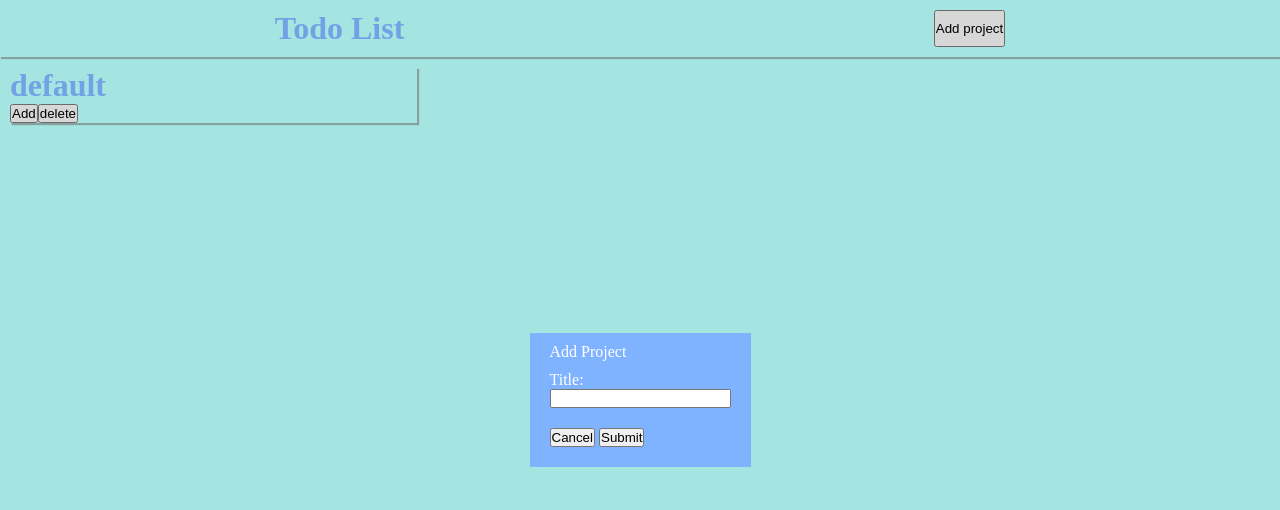
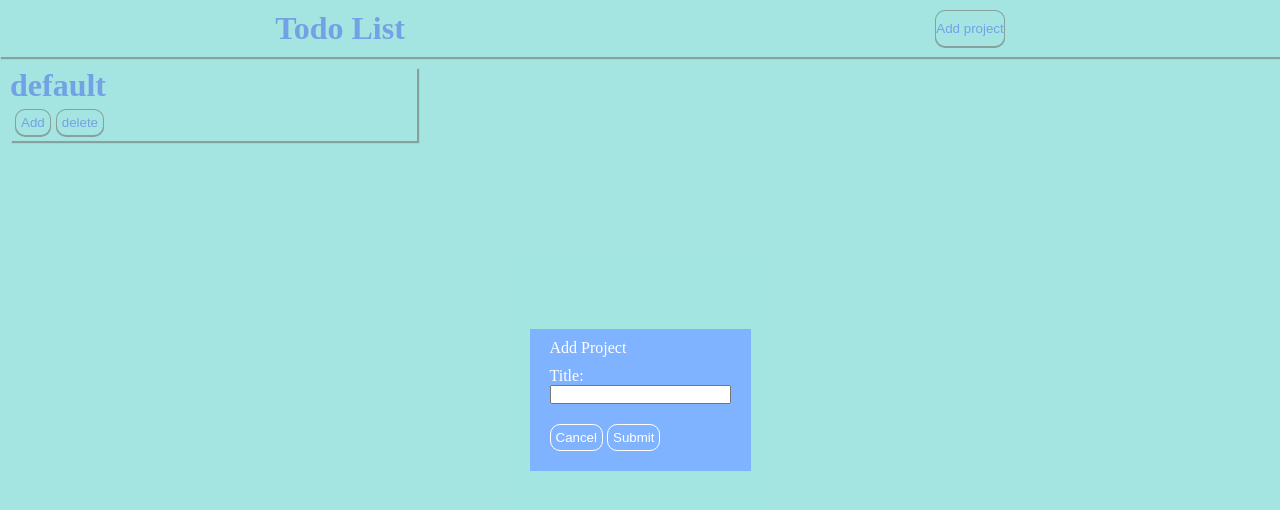
Before and after one commit to mekbibLovesTest/Todo-List, a website built with webpack: page src/template.html in a window 1280 px wide. Both pictures are taken after a click on the button "Add project". Built offline with nearby package versions, Linux system fonts and the light colour scheme.

Commit message:
Style the buttons

```diff
--- a/src/projectSection.js
+++ b/src/projectSection.js
@@ -40,8 +40,10 @@ function createProjectCard(project) {
   project.getTodoList().forEach(todo => {
     todoList.append(createTodoElement(project, todo));
   });
-
-  projectCard.append(projectTitle, addToDoButton, createProjectDeleteButton(project), todoList);
+  var buttonsDiv = document.createElement('div');
+  buttonsDiv.setAttribute('class','projectButtons');
+  buttonsDiv.append(addToDoButton,createProjectDeleteButton(project))
+  projectCard.append(projectTitle, buttonsDiv, todoList);
   return projectCard;
 }
 
--- a/src/style.css
+++ b/src/style.css
@@ -6,12 +6,15 @@
 
 :root {
   --boxShadow-color:#80808099;
+  --text-color:#80B3FF;
+  --bg-color:#B6FFFA;
+  --dg-text-color:white;
 }
 
 
 body {
-  background-color: #B6FFFA;
-  color: #80B3FF;
+  background-color: var(--bg-color);
+  color: var(--text-color);
 }
 
 header {
@@ -21,7 +24,13 @@ header {
   box-shadow: 1px 2px 1px var( --boxShadow-color);
   padding: 10px;
 }
-
+header button, .project button {
+  background-color: var(--bg-color);
+  border: 1px solid var(--boxShadow-color);
+  border-radius: 10px;
+  box-shadow: 0px 1px var(--boxShadow-color);
+  color: #80B3FF;
+}
 .projects {
   display: grid;
   grid-template-columns: repeat(3, 1fr);
@@ -32,7 +41,14 @@ header {
 .project {
   box-shadow: 2px 2px 1px var( --boxShadow-color);
 }
-
+.projectButtons {
+  padding: 5px;
+  display: flex;
+  gap: 5px;
+}
+.projectButtons > button {
+  padding: 5px;
+}
 .todoList {
   display: flex;
   flex-direction: column;
@@ -49,6 +65,7 @@ header {
 .todo > div {
   display: grid;
   text-align: center;
+  padding-right: 5px;
 }
 
 dialog {
@@ -58,7 +75,7 @@ dialog {
   border: 0;
 }
 fieldset {
-  color: white;
+  color: var(--dg-text-color);
   padding: 10px;
   border: 0;
 }
@@ -67,6 +84,15 @@ form {
   display: grid;
   gap: 20px;
 }
+
+form button {
+  background-color: #80B3FF;
+  color: var( --dg-text-color);
+  border-radius: 10px;
+  padding: 5px;
+  border: 1px solid var( --dg-text-color);
+}
+
 #todo {
   border-radius: 10px;
   width: 300px;
@@ -74,10 +100,11 @@ form {
 form  label {
   display: block;
 }
+
 input:focus-visible, textarea:focus-visible {
   outline: none;
 }
-input[type=radio]{
+input[type=radio], input[type=checkbox]{
   vertical-align: middle;
 }
 .priority {
```
Also changed, not shown: dist/main.js.
